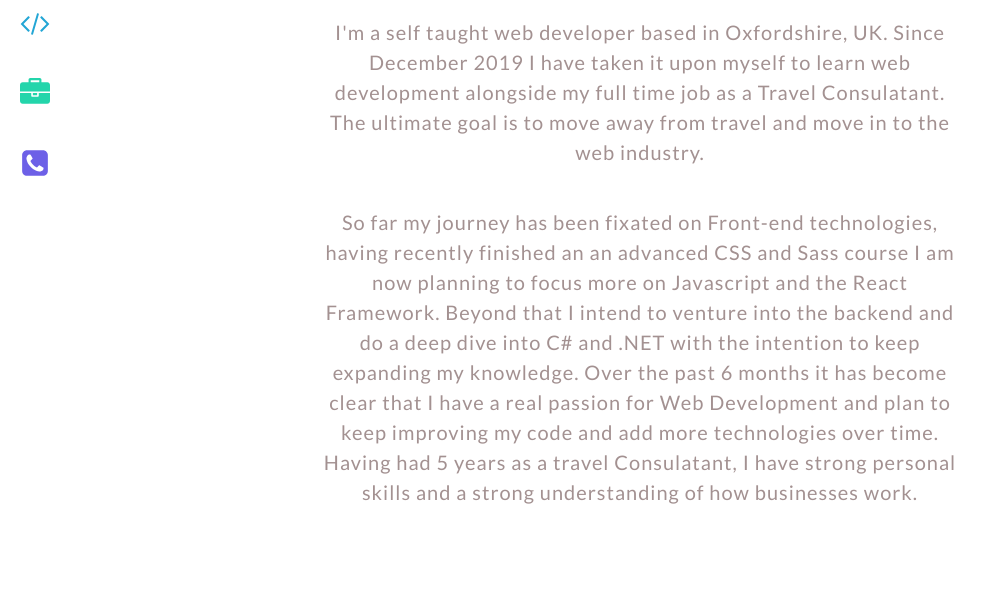
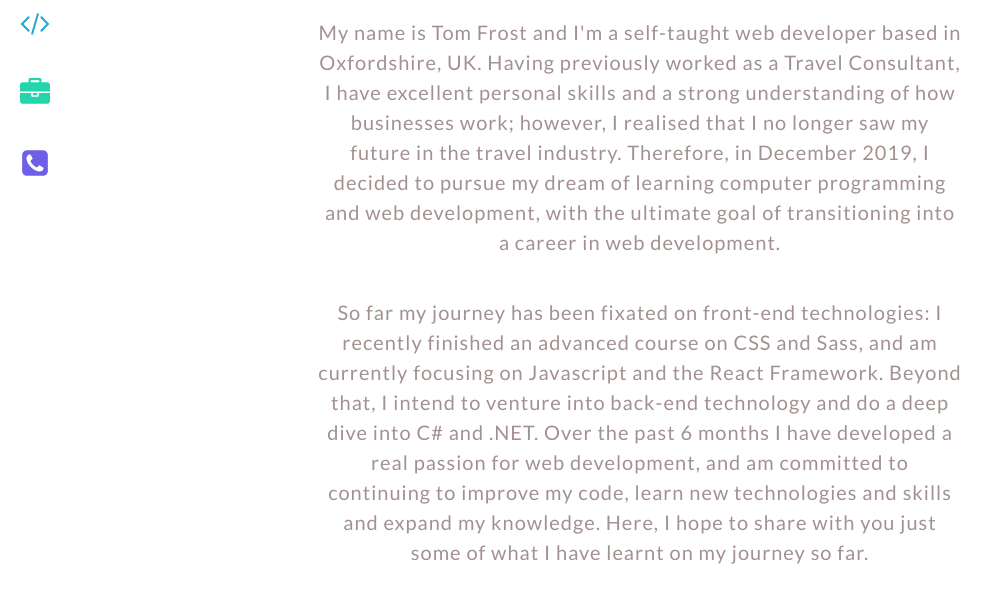
Before and after one commit to tfrost56/Thomas-Frost-Portfolio, a website: page about.html in a window 1280 px wide. Shown: the part 377-980 px from the top of the page, without its empty margins (0-1003 px from the left). Drawn offline with Linux system fonts and the light colour scheme.

Commit message:
updated grammer on text

```diff
--- a/about.html
+++ b/about.html
@@ -47,15 +47,11 @@
 
             <div class="profile__box">
                <h1 class="header-1">About Me</h1>
-               <p class="profile__text">I'm a self taught web developer based in Oxfordshire, UK. Since December 2019 I have
-                   taken it upon myself to learn web development alongside my full time job as a Travel Consulatant. The ultimate
-                   goal is to move away from travel and move in to the web industry.</p>
+               <p class="profile__text">My name is Tom Frost and I'm a self-taught web developer based in Oxfordshire, UK. Having previously worked as a Travel Consultant, I have excellent personal skills and a strong understanding of how businesses work; however, I realised that I no longer saw my future in the travel industry.
+                Therefore, in December 2019, I decided to pursue my dream of learning computer programming and web development, with the ultimate goal of transitioning into a career in web development.</p>
 
-                <p class="profile__text">So far my journey has been fixated on Front-end technologies, having recently finished an an advanced CSS and Sass
-                   course I am now planning to focus more on Javascript and the React Framework. Beyond that I intend to venture into the
-                   backend and do a deep dive into C# and .NET with the intention to keep expanding my knowledge. Over the past 6 months
-                   it has become clear that I have a real passion for Web Development and plan to keep improving my code and add more technologies
-                   over time. Having had 5 years as a travel Consulatant, I have strong personal skills and a strong understanding of how businesses work.
+                <p class="profile__text">So far my journey has been fixated on front-end technologies: I recently finished an advanced course on CSS and Sass, and am currently focusing on Javascript and the React Framework. Beyond that, I intend to venture into back-end technology and do a deep dive into C# and .NET.
+                    Over the past 6 months I have developed a real passion for web development, and am committed to continuing to improve my code, learn new technologies  and skills and expand my knowledge. Here, I hope to share with you just some of what I have learnt on my journey so far.
                    </p>
             </div>
 
--- a/scss/components/_navigation.scss
+++ b/scss/components/_navigation.scss
@@ -139,6 +139,7 @@
     transition: all .5s ease-in-out;
     visibility: hidden;
 
+
     @media only screen and (max-width: $bp-tab-port){
         visibility: visible;
     };
```
Also changed, not shown: contact.html (+1 -1 lines), skills.html (+4 -4 lines).
